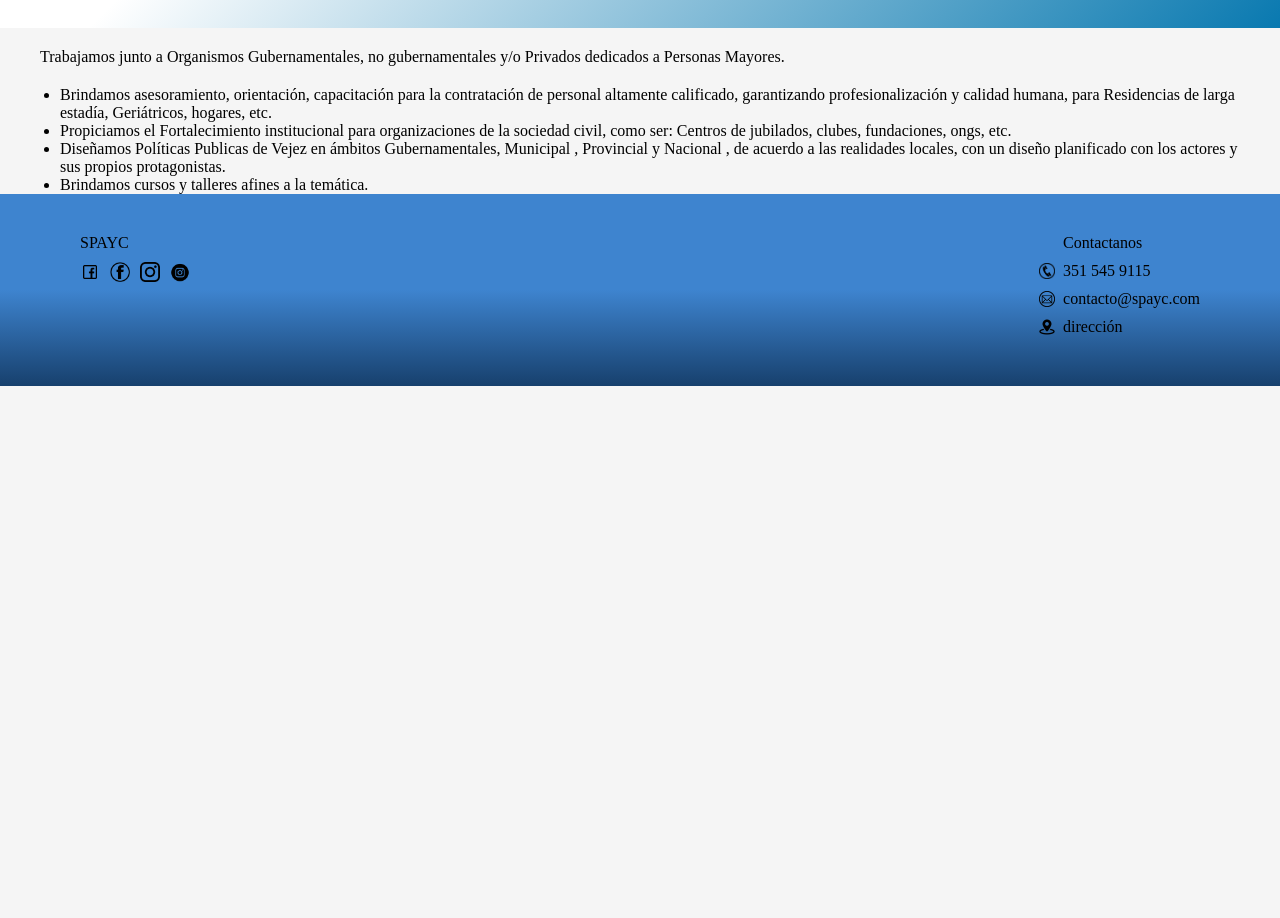
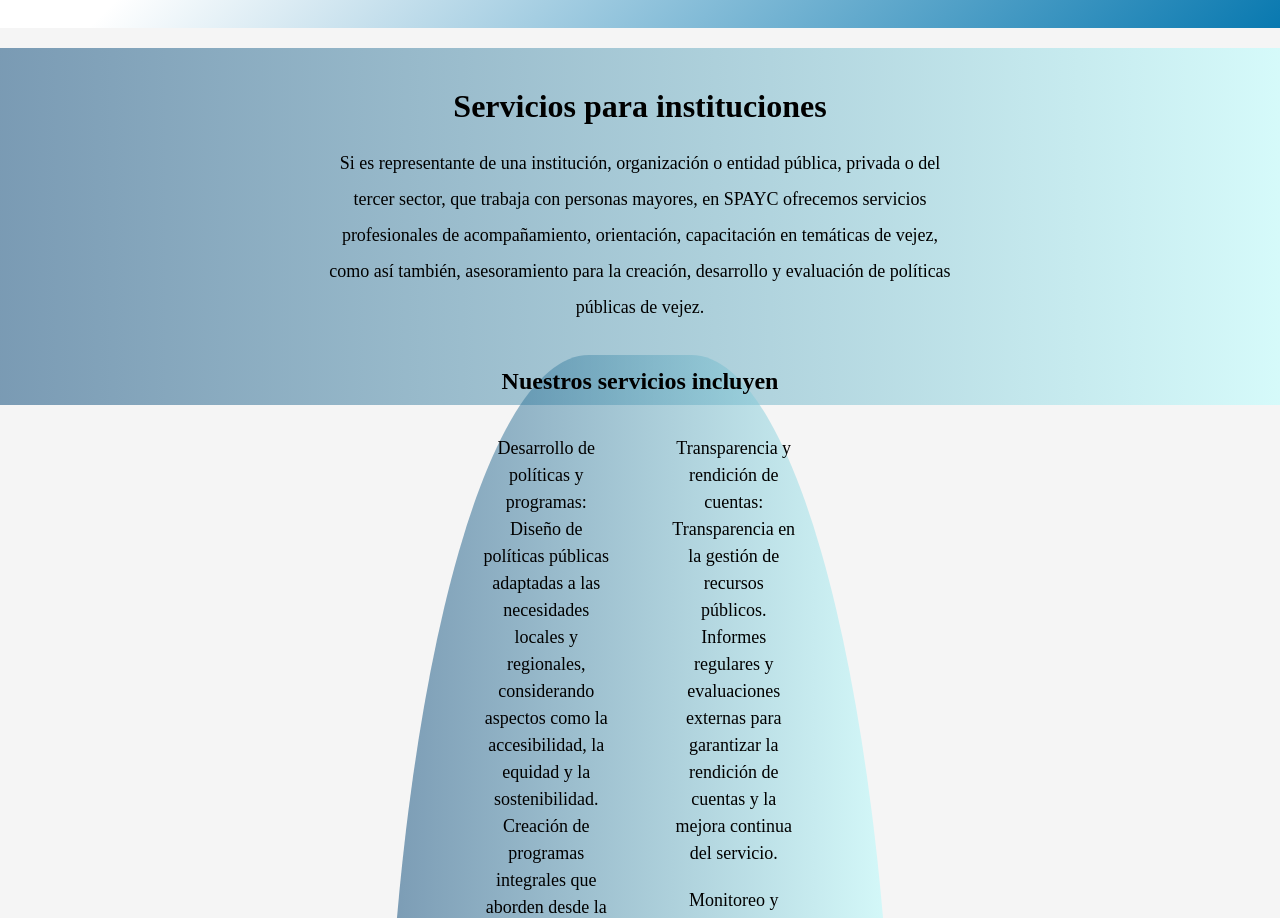
Before and after one commit to Gabriel9022/spayc-front, a React (Vite) app in the folder spayc-frontend/: page /instituciones in a window 1280 px wide. Shown: the part 182-1100 px from the top of the page. Before the commit the page ends 800 px from the top, so only its background shows below. Built offline with nearby package versions, Linux system fonts and the light colour scheme.

Commit message:
institunalServices component completed

```diff
--- a/spayc-frontend/src/Components/InstitutionalServices/InstitutionalServices.css
+++ b/spayc-frontend/src/Components/InstitutionalServices/InstitutionalServices.css
@@ -1,13 +1,101 @@
 .InstitutionalServices_component {
-    max-width: 1200px;
-    margin: 0 auto;
+    margin: 0;
 }
 
-.InstitutionalServices_title {
-    display: flex;
+.InstitutionalServices_sections {
     padding: 20px 0;
+    position: relative;
 }
 
-.InstitutionalServices_ul {
-    padding-left: 20px;
+.InstitutionalServices_introduction, .InstitucionalServices_why {
+    display: flex;
+    flex-direction: column;
+    align-items: center;
+    background: linear-gradient(90deg, rgba(0,65,115,0.5) 0%, rgba(182,255,255,0.5) 100%);
+    padding: 40px 0 60px 0;
+    position: relative;
 }
+
+.InstitutionalServices_introduction {
+    z-index: 1;
+}
+
+.InstitucionalServices_why {
+    z-index: 3;
+}
+
+.InstitutionalServices_introduction p {
+    width: 50%;
+    text-align: center;
+    padding: 20px 0;
+    font-size: 18px;
+    line-height: 2;
+}
+
+.InstitutionalServices_services {
+    width: 40%;
+    display: flex;
+    flex-direction: column;
+    align-items: center;
+    margin: -50px 30%;
+    background: linear-gradient(90deg, rgba(0, 65, 115, 0.5) 0%, rgba(182, 255, 255, 0.5) 100%);
+    border-radius: 40%;
+    padding: 1%;
+    position: relative;
+    z-index: 2;
+}
+
+.InstitutionalServices_services_container {
+    display: flex;
+    padding: 30px 0;
+    text-align: center;
+}
+
+.InstitucionalServices_services_left, .InstitucionalServices_services_right {
+    width: 50%;
+}
+
+.InstitucionalServices_services_left {
+    padding: 0 10px 20px 120px;
+}
+
+.InstitucionalServices_services_right {
+    padding: 0 120px 20px 10px;
+}
+
+.InstitutionalServices_services_container ul {
+    list-style: none;
+}
+
+.InstitutionalServices_services_container li {
+    padding: 10px 20px;
+    font-size: 18px;
+    line-height: 1.5;
+}
+
+.InstitucionalServices_why {
+    display: flex;
+    flex-direction: column;
+    align-items: center;
+    padding: 10px 0 40px 0;
+}
+
+.InstitutionalServices_why_section {
+    width: 600px;
+    text-align: center;
+    padding: 10px 0;
+}
+
+.InstitutionalServices_why_section li {
+    padding: 10px 0;
+    font-size: 18px;
+    line-height: 2;
+}
+
+.InstitutionalServices_sections h2 {
+    font-size: 24px;
+}
+
+.InstitutionalServices_sections h3 {
+    font-size: 22px;
+}
--- a/spayc-frontend/src/Components/InstitutionalServices/InstitutionalServices.tsx
+++ b/spayc-frontend/src/Components/InstitutionalServices/InstitutionalServices.tsx
@@ -1,18 +1,75 @@
-import React from 'react'
-import './InstitutionalServices.css'
+import React from "react";
+import "./InstitutionalServices.css";
 
 const InstitutionalServices: React.FC = () => {
   return (
-    <div className='InstitutionalServices_component'>
-      <span className='InstitutionalServices_title'>Trabajamos junto a Organismos Gubernamentales, no gubernamentales y/o Privados dedicados a Personas Mayores.</span>
-      <ul className='InstitutionalServices_ul'>
-        <li>Brindamos asesoramiento, orientación, capacitación para la contratación de personal altamente calificado, garantizando profesionalización y calidad humana, para Residencias de larga estadía, Geriátricos, hogares, etc.</li>
-        <li>Propiciamos el Fortalecimiento institucional para organizaciones de la sociedad civil, como ser: Centros de jubilados, clubes, fundaciones, ongs, etc.</li>
-        <li>Diseñamos Políticas Publicas de Vejez en ámbitos Gubernamentales, Municipal , Provincial y Nacional , de acuerdo a las realidades locales, con un diseño planificado con los actores y sus propios protagonistas.</li>
-        <li>Brindamos cursos y talleres afines a la temática.</li>
-      </ul>
+    <div className="InstitutionalServices_component">
+      <div className="InstitutionalServices_sections">
+        <div className="InstitutionalServices_introduction">
+          <h1>Servicios para instituciones</h1>
+          <p>
+            Si es representante de una institución, organización o entidad
+            pública, privada o del tercer sector, que trabaja con personas
+            mayores, en SPAYC ofrecemos servicios profesionales de
+            acompañamiento, orientación, capacitación en temáticas de vejez,
+            como así también, asesoramiento para la creación, desarrollo y
+            evaluación de políticas públicas de vejez.
+          </p>
+        </div>
+        <div className="InstitutionalServices_services">
+          <div className="InstitutionalServices_services_title">
+            <h2>Nuestros servicios incluyen</h2>
+          </div>
+          <div className="InstitutionalServices_services_container">
+            <div className="InstitucionalServices_services_left">
+              <ul>
+                <li>
+                  <p><span>Desarrollo de políticas y programas: </span>Diseño de políticas públicas adaptadas a las necesidades locales y regionales, considerando aspectos como la accesibilidad, la equidad y la sostenibilidad. Creación de programas integrales que aborden desde la prevención hasta la atención especializada, involucrando la promoción de la salud en todas sus dimensiones, desde una perspectiva de derechos.</p>
+                </li>
+                <li>
+                  <p><span>Implementación y gestión: </span>Puesta en marcha de programas piloto y evaluación continua de su efectividad para ajustar estrategias según los resultados obtenidos. Coordinación interinstitucional y colaboración con organizaciones no gubernamentales y sector privado para maximizar los recursos y la eficiencia de los servicios.</p>
+                </li>
+                <li>
+                  <p><span>Análisis y diagnóstico: </span>Evaluación exhaustiva de las necesidades y desafíos específicos en el ámbito de los cuidados y personas mayores, para determinar áreas de mejora. Estudios demográficos y análisis de tendencias para entender las dinámicas poblacionales y sus implicaciones.</p>
+                </li>
+              </ul>
+            </div>
+            <div className="InstitucionalServices_services_right">
+              <ul>
+                <li>
+                  <p><span>Transparencia y rendición de cuentas: </span>Transparencia en la gestión de recursos públicos. Informes regulares y evaluaciones externas para garantizar la rendición de cuentas y la mejora continua del servicio.</p>
+                </li>
+                <li>
+                  <p><span>Monitoreo y evaluación: </span>Establecimiento de indicadores de rendimiento y mecanismos de monitoreo para asegurar la calidad y la eficacia de los servicios. Evaluación periódica de impacto social y económico de las políticas implementadas, ajustando estrategias según los resultados obtenidos.</p>
+                </li>
+                <li>
+                  <p>Asesoramiento y orientación para la contratación de personal altamente calificado, (para Residencias de larga estadía, Geriátricos, Centros de día), garantizando profesionalización y calidad humana.</p>
+                </li>
+                <li>
+                  <p><span>Formación y capacitación: </span>Formación continua del personal involucrado en el trabajo con personas mayores. Capacitación a cuidadores familiares y comunitarios para fortalecer el apoyo en el entorno familiar y comunitario.</p>
+                </li>
+              </ul>
+            </div>
+          </div>
+        </div>
+        <div className="InstitucionalServices_why">
+          <div className="InstitutionalServices_why_title">
+            <h2>¿Por qué SPAYC?</h2>
+          </div>
+          <div className="InstitutionalServices_why_section">
+            <ul>
+              <li>Expertos en Gerontología: Equipo calificado y con amplia experiencia.</li>
+              <li>Impacto y Calidad: Soluciones eficaces y adaptadas a las necesidades de cada entidad.</li>
+              <li>Compromiso y Confianza: Trabajamos de la mano con organizaciones para lograr un cambio positivo. diseñando y ejecutando estrategias efectivas que mejoren la calidad de vida y el bienestar de las personas mayores.</li>
+            </ul>
+          </div>
+          <div className="InstitutionalServices_why_final">
+            <h3>¡Transformamos el cuidado de las personas mayores con profesionalidad y dedicación! </h3>
+          </div>
+        </div>
+      </div>
     </div>
-  )
-}
+  );
+};
 
-export default InstitutionalServices
+export default InstitutionalServices;
```
